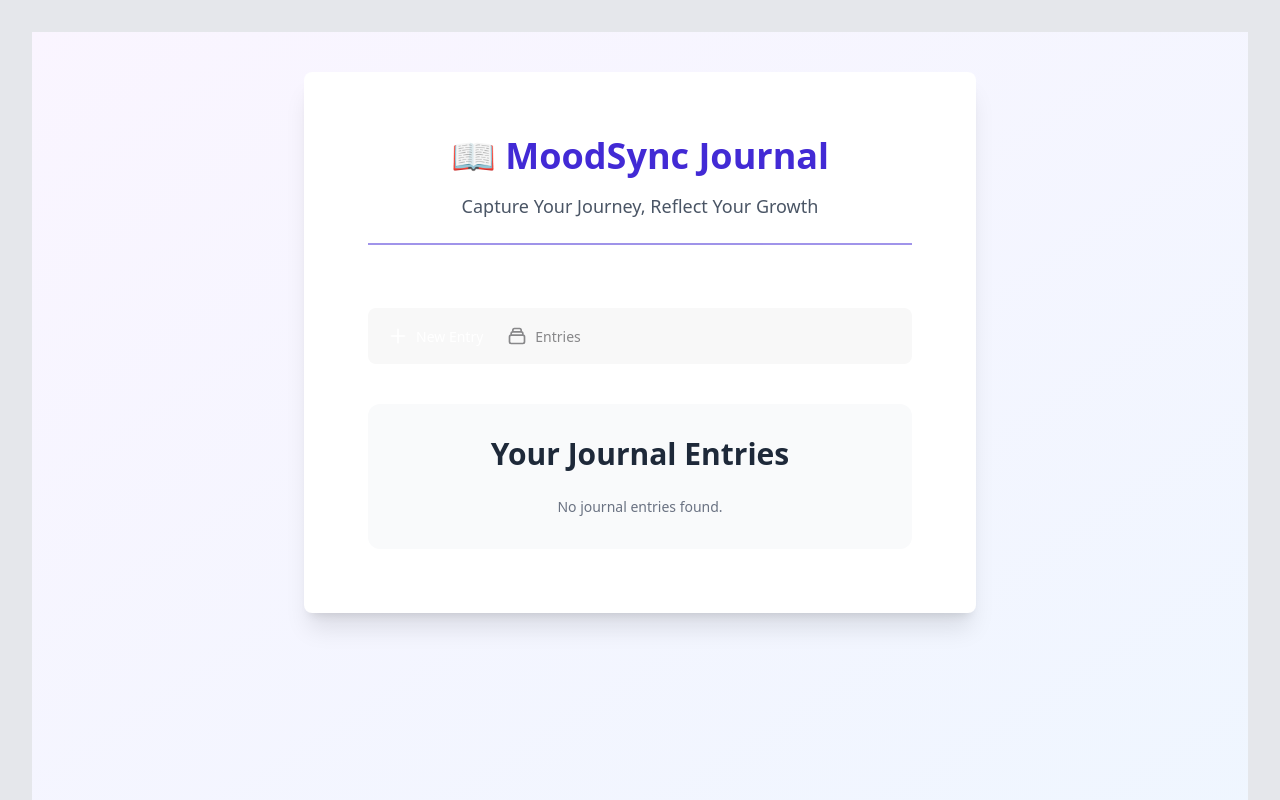
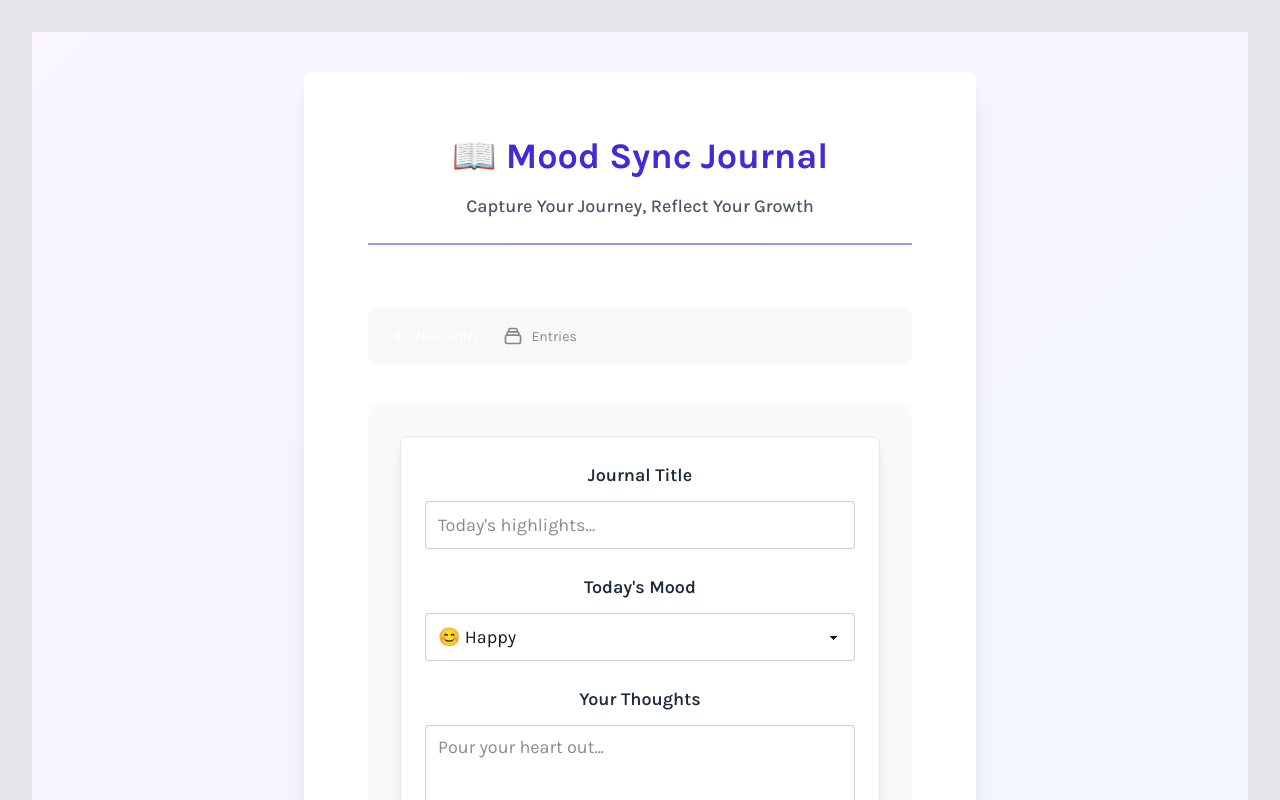
Before and after one commit to charlestanev/mood-sync-journal, a React (Vite) app: page / in a window 1280 px wide. Shown: the top 800 px of the page. Built offline with nearby package versions, Linux system fonts and the light colour scheme.

Commit message:
enhance styling and layout; integrate Google Fonts, improve tab functionality, and add hover effects to journal entries

```diff
--- a/index.html
+++ b/index.html
@@ -5,6 +5,12 @@
         <link rel="icon" type="image/svg+xml" href="/vite.svg" />
         <link href="src/index.css" rel="stylesheet" />
         <meta name="viewport" content="width=device-width, initial-scale=1.0" />
+        <link rel="preconnect" href="https://fonts.googleapis.com" />
+        <link rel="preconnect" href="https://fonts.gstatic.com" crossorigin />
+        <link
+            href="https://fonts.googleapis.com/css2?family=Karla:ital,wght@0,200..800;1,200..800&family=Lato:ital,wght@0,100;0,300;0,400;0,700;0,900;1,100;1,300;1,400;1,700;1,900&display=swap"
+            rel="stylesheet"
+        />
         <title>MoodSync Journal</title>
     </head>
     <body>
--- a/src/App.css
+++ b/src/App.css
@@ -1,3 +1,7 @@
+body {
+  font-family: 'Karla', sans-serif;
+}
+
 #root {
   max-width: 1280px;
   margin: 0 auto;
--- a/src/App.tsx
+++ b/src/App.tsx
@@ -5,19 +5,21 @@ import JournalList from './components/JournalList';
 import Tabs from './components/Tabs';
 
 const App = () => {
-  const [currentTab, setCurrentTab] = useState('entries');
+  const [currentTab, setCurrentTab] = useState('add');
+
+  const handleTab = (selectedTab: string) => {
+    setCurrentTab(selectedTab);
+  }
 
   return (
-    <div className="min-h-screen bg-gradient-to-br from-purple-50 to-blue-50 py-10 px-4"
-      style={{ color: 'red' }}
-    >
+    <div className="min-h-screen bg-gradient-to-br from-purple-50 to-blue-50 py-10 px-4">
       <div className="max-w-2xl mx-auto">
         <div className="card bg-base-100 shadow-xl transition-all duration-300 hover:shadow-2xl">
           <div className="card-body p-6 md:p-8">
             {/* Header */}
             <header className="text-center mb-8">
               <h1 className="text-4xl font-bold text-primary mb-4 font-lora">
-                📖 MoodSync Journal
+                📖 Mood Sync Journal
               </h1>
               <p className="text-gray-600 text-lg mb-2 font-medium">
                 Capture Your Journey, Reflect Your Growth
@@ -26,7 +28,7 @@ const App = () => {
             </header>
 
             {/* Tabs */}
-            <Tabs />
+            <Tabs onSelectTab={handleTab} />
 
             {/* Form */}
             <div className="flex flex-col gap-3 rounded-xl bg-gray-50 p-6 md:p-8">
--- a/src/components/AddJournalForm.tsx
+++ b/src/components/AddJournalForm.tsx
@@ -63,8 +63,9 @@ const AddJournalForm = () => {
 
     return (
         <>
+            {/* Success Modal */}
             <dialog id="success_modal" className="modal">
-                <div className="modal-box text-center">
+                <div className="modal-box text-center bg-white shadow-lg rounded-lg p-6">
                     <div className="flex justify-center mb-4">
                         <div className="w-16 h-16 bg-success/20 rounded-full flex items-center justify-center">
                             <svg xmlns="http://www.w3.org/2000/svg" className="h-8 w-8 text-success" viewBox="0 0 20 20" fill="currentColor">
@@ -72,30 +73,33 @@ const AddJournalForm = () => {
                             </svg>
                         </div>
                     </div>
-                    <h3 className="font-bold text-2xl mb-2">Entry Saved!</h3>
-                    <p className="py-4 text-gray-600">Your memories are safely stored</p>
+                    <h3 className="font-bold text-2xl text-gray-800 mb-2">Entry Saved!</h3>
+                    <p className="py-4 text-gray-600">Your memories are safely stored in the Local Storage</p>
                     <div className="modal-action">
                         <form method="dialog">
-                            <button className="btn btn-success btn-wide">Continue</button>
+                            <button className="btn btn-success btn-wide shadow-md hover:shadow-lg">Continue</button>
                         </form>
                     </div>
                 </div>
             </dialog>
 
-            <form onSubmit={handleSubmit(onFormSubmit)} className="space-y-6">
+            {/* Form Section */}
+            <form
+                onSubmit={handleSubmit(onFormSubmit)}
+                className="space-y-6 bg-white shadow-lg rounded-lg p-6 border border-gray-200">
                 {/* Title */}
                 <div className="form-control">
-                    <label className="label">
-                        <span className="label-text text-lg font-medium">Journal Title</span>
+                    <label className="label pb-3">
+                        <span className="label-text text-lg font-semibold text-gray-800">Journal Title</span>
                     </label>
                     <input
                         type="text"
                         placeholder="Today's highlights..."
-                        className="input input-bordered input-lg focus:ring-2 focus:ring-primary"
-                        {...register('title')}
+                        className="input input-bordered input-lg focus:ring-2 focus:ring-primary w-full"
+                        {...register('title', { required: "Title is required!" })}
                     />
                     {errors.title && (
-                        <div className="alert alert-error mt-2 py-2">
+                        <div className="alert alert-error mt-2 py-2 flex items-center">
                             <svg xmlns="http://www.w3.org/2000/svg" className="stroke-current shrink-0 h-6 w-6" fill="none" viewBox="0 0 24 24">
                                 <path strokeLinecap="round" strokeLinejoin="round" strokeWidth="2" d="M10 14l2-2m0 0l2-2m-2 2l-2-2m2 2l2 2m7-2a9 9 0 11-18 0 9 9 0 0118 0z" />
                             </svg>
@@ -106,26 +110,19 @@ const AddJournalForm = () => {
 
                 {/* Feeling */}
                 <div className="form-control">
-                    <label className="label">
-                        <span className="label-text text-lg font-medium">Today's Mood</span>
+                    <label className="label pb-3">
+                        <span className="label-text text-lg font-semibold text-gray-800">Today's Mood</span>
                     </label>
                     <select
-                        className="select select-bordered select-lg focus:ring-2 focus:ring-primary"
-                        {...register('emotion')}
+                        className="select select-bordered select-lg focus:ring-2 focus:ring-primary w-full"
+                        {...register('emotion', { required: "Please select your mood!" })}
                     >
-                        <option className="flex items-center gap-2">
-                            😊 Happy
-                        </option>
-                        <option>
-                            😐 Neutral
-                        </option>
-                        <option>
-                            😔 Sad
-                        </option>
+                        <option>😊 Happy</option>
+                        <option>😐 Neutral</option>
+                        <option>😔 Sad</option>
                     </select>
                     {errors.emotion && (
-                        <div className="alert alert-error mt-2 py-2">
-                            {/* Same error icon as above */}
+                        <div className="alert alert-error mt-2 py-2 flex items-center">
                             <span>{errors.emotion.message}</span>
                         </div>
                     )}
@@ -133,17 +130,16 @@ const AddJournalForm = () => {
 
                 {/* Journal Entry */}
                 <div className="form-control">
-                    <label className="label">
-                        <span className="label-text text-lg font-medium">Your Thoughts</span>
+                    <label className="label pb-3">
+                        <span className="label-text text-lg font-semibold text-gray-800">Your Thoughts</span>
                     </label>
                     <textarea
                         placeholder="Pour your heart out..."
-                        className="textarea textarea-bordered h-48 textarea-lg focus:ring-2 focus:ring-primary"
-                        {...register('body')}
+                        className="textarea textarea-bordered h-48 textarea-lg focus:ring-2 focus:ring-primary w-full"
+                        {...register('body', { required: "Journal entry is required!" })}
                     />
                     {errors.body && (
-                        <div className="alert alert-error mt-2 py-2">
-                            {/* Same error icon as above */}
+                        <div className="alert alert-error mt-2 py-2 flex items-center">
                             <span>{errors.body.message}</span>
                         </div>
                     )}
@@ -152,7 +148,7 @@ const AddJournalForm = () => {
                 {/* Submit Button */}
                 <button
                     type="submit"
-                    className="btn btn-primary btn-block btn-lg shadow-lg hover:shadow-xl transition-all"
+                    className="btn btn-primary btn-block btn-lg shadow-lg hover:shadow-xl transition-all flex items-center justify-center"
                 >
                     <svg xmlns="http://www.w3.org/2000/svg" className="h-6 w-6 mr-2" fill="none" viewBox="0 0 24 24" stroke="currentColor">
                         <path strokeLinecap="round" strokeLinejoin="round" strokeWidth={2} d="M8 7H5a2 2 0 00-2 2v9a2 2 0 002 2h14a2 2 0 002-2V9a2 2 0 00-2-2h-3m-1 4l-3 3m0 0l-3-3m3 3V4" />
@@ -161,7 +157,7 @@ const AddJournalForm = () => {
                 </button>
             </form>
         </>
-    )
+    );
 }
 
 export default AddJournalForm
--- a/src/components/Tabs.tsx
+++ b/src/components/Tabs.tsx
@@ -1,14 +1,23 @@
 // Tabs.tsx - Enhanced with icons and better hover effects
 import { useState } from "react";
 
-const Tabs = () => {
+interface Props {
+    onSelectTab: (tab: string) => void;
+}
+
+const Tabs = ({ onSelectTab }: Props) => {
     const [selectedTab, setSelectedTab] = useState('add');
+
+    const handleToggleTab = (selectedTab: string) => {
+        setSelectedTab(selectedTab);
+        onSelectTab(selectedTab);
+    }
 
     return (
         <div className="tabs tabs-boxed bg-base-200 p-2 rounded-box mb-8">
             <button
-                className={`tab tab-lg gap-2 ${selectedTab === 'add' ? 'tab-active !text-white' : ''}`}
-                onClick={() => setSelectedTab('add')}
+                className={`tab tab-lg gap-2 ${selectedTab === 'add' ? 'tab-active !text-white bg-black-400' : ''}`}
+                onClick={() => handleToggleTab('add')}
             >
                 <svg xmlns="http://www.w3.org/2000/svg" className="h-5 w-5" fill="none" viewBox="0 0 24 24" stroke="currentColor">
                     <path strokeLinecap="round" strokeLinejoin="round" strokeWidth={2} d="M12 4v16m8-8H4" />
@@ -17,7 +26,7 @@ const Tabs = () => {
             </button>
             <button
                 className={`tab tab-lg gap-2 ${selectedTab === 'entries' ? 'tab-active !text-white' : ''}`}
-                onClick={() => setSelectedTab('entries')}
+                onClick={() => handleToggleTab('entries')}
             >
                 <svg xmlns="http://www.w3.org/2000/svg" className="h-5 w-5" fill="none" viewBox="0 0 24 24" stroke="currentColor">
                     <path strokeLinecap="round" strokeLinejoin="round" strokeWidth={2} d="M19 11H5m14 0a2 2 0 012 2v6a2 2 0 01-2 2H5a2 2 0 01-2-2v-6a2 2 0 012-2m14 0V9a2 2 0 00-2-2M5 11V9a2 2 0 012-2m0 0V5a2 2 0 012-2h6a2 2 0 012 2v2M7 7h10" />
```
Also changed, not shown: src/components/JournalList.tsx (+25 -2 lines).
